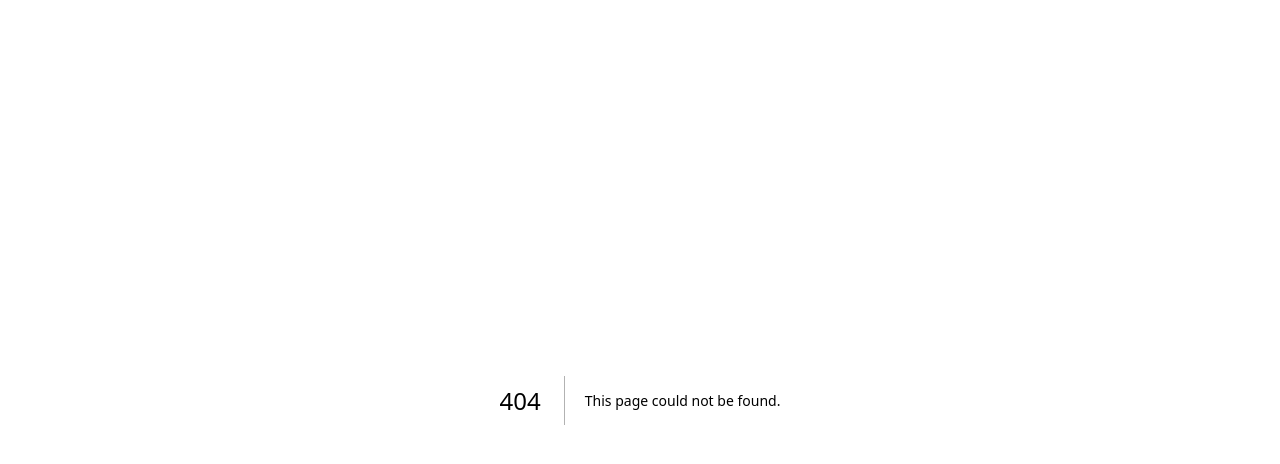
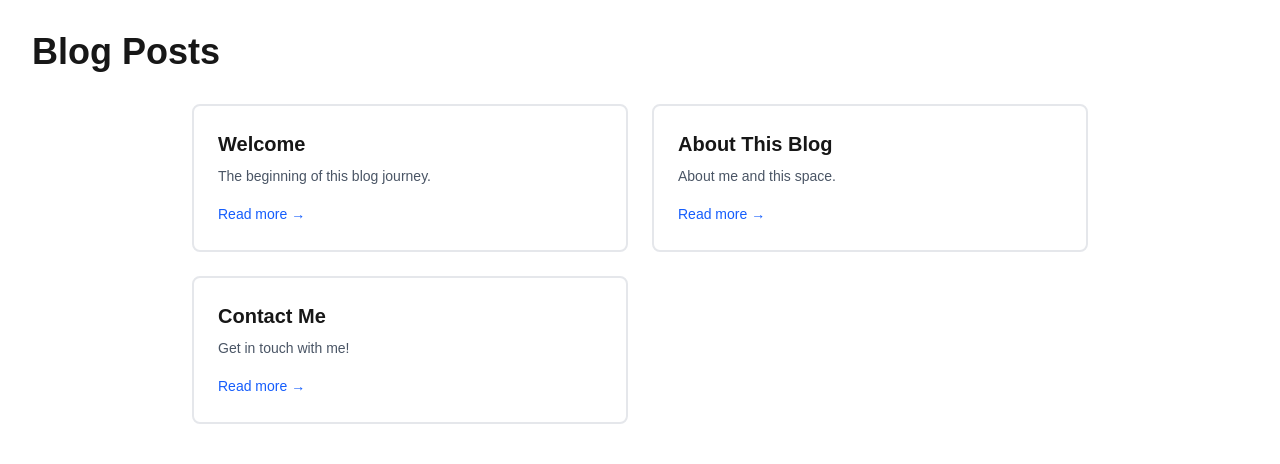
Before and after one commit to noemit/solri-blog, a Next.js app: page /blog in a window 1280 px wide. Before the commit this address had no page. Shown: the top 464 px of the page. Built offline with nearby package versions, Linux system fonts and the light colour scheme.

Commit message:
pi-autosave: write call_228qnl6m 2026-04-20T20:12:24.176Z

```diff
--- /dev/null
+++ b/src/app/blog/page.tsx
@@ -0,0 +1,26 @@
+export default function BlogIndex() {
+  const posts = [
+    { slug: "welcome", title: "Welcome", excerpt: "The beginning of this blog journey." },
+    { slug: "about", title: "About This Blog", excerpt: "About me and this space." },
+    { slug: "contact", title: "Contact Me", excerpt: "Get in touch with me!" }
+  ];
+
+  return (
+    <main className="min-h-screen p-8">
+      <h1 className="text-4xl font-bold mb-8">Blog Posts</h1>
+      <div className="max-w-4xl mx-auto grid gap-6 md:grid-cols-2">
+        {posts.map((post) => (
+          <a
+            key={post.slug}
+            href={`/blog/${post.slug}`}
+            className="p-6 border-2 border-gray-200 rounded-lg hover:border-blue-400 hover:shadow-md transition"
+          >
+            <h2 className="text-xl font-semibold mb-2">{post.title}</h2>
+            <p className="text-gray-600 text-sm mb-4">{post.excerpt}</p>
+            <span className="text-blue-600 text-sm hover:underline">Read more &rarr;</span>
+          </a>
+        ))}
+      </div>
+    </main>
+  );
+}
```
